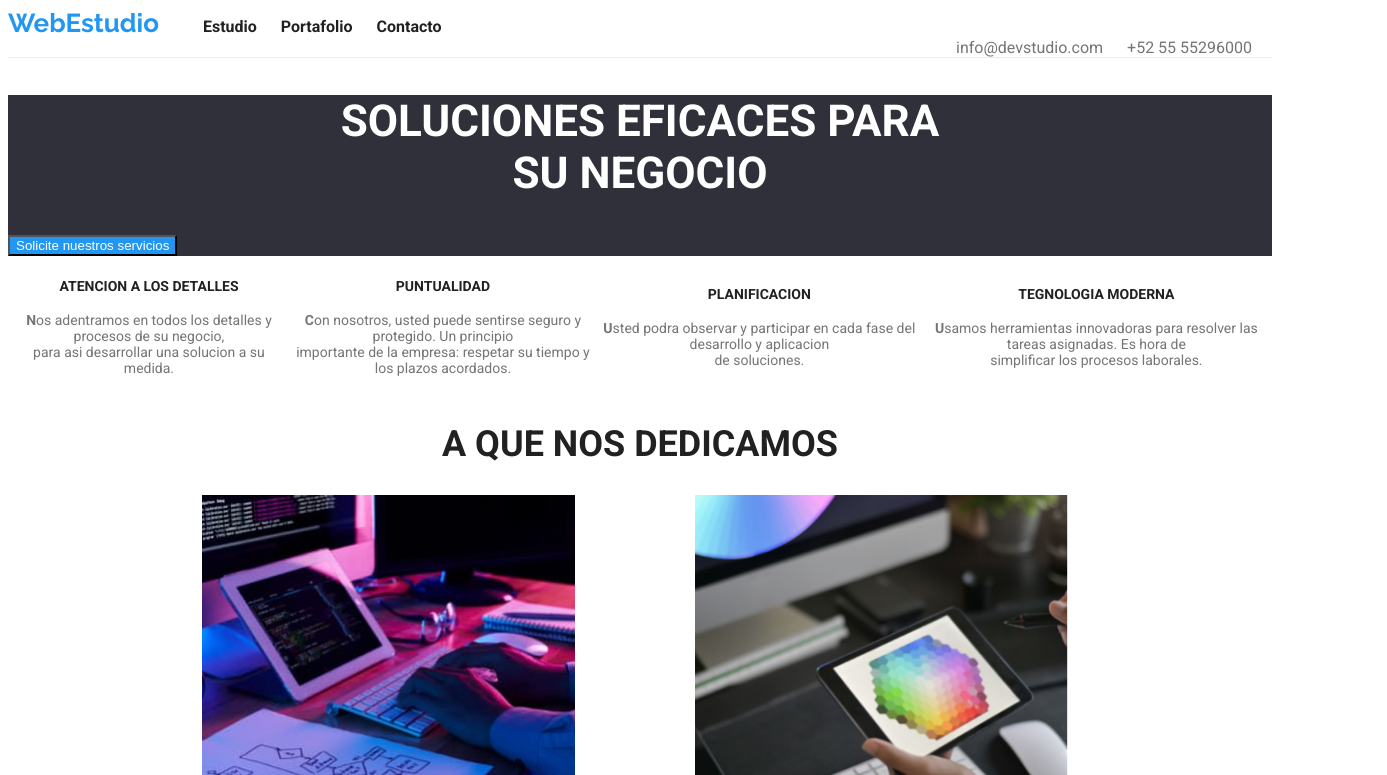
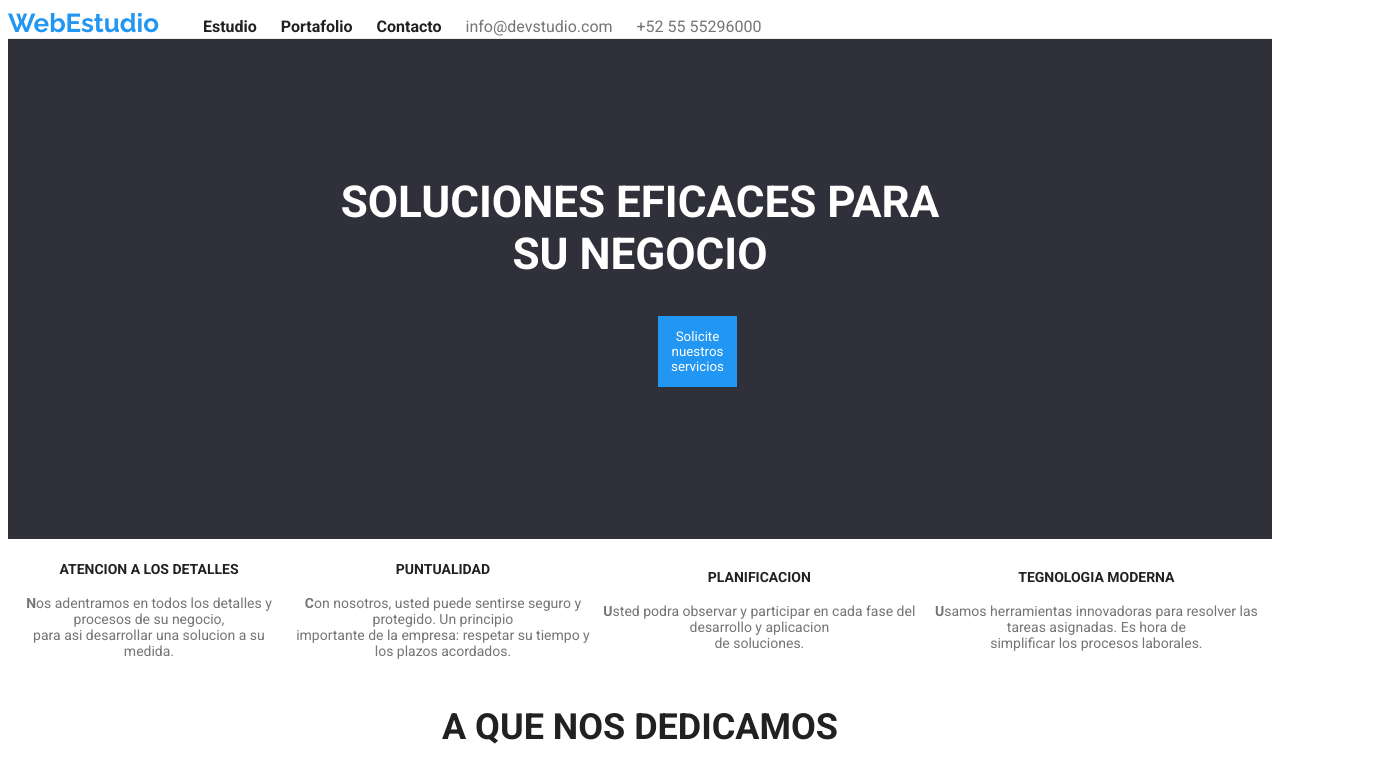
Before and after one commit to Jhon0426/goit-markup-hw-02, a plain HTML site: page index.html in a window 1280 px wide. Shown: the top 775 px of the page, 1387 px wide, since content can reach past the window. Drawn offline with Linux system fonts and the light colour scheme.

Commit message:
centrar banner

```diff
--- a/css/style.css
+++ b/css/style.css
@@ -42,10 +42,12 @@ header .logo {
 header .menu {
     text-align: left;
     font-weight: bolder;
+    display: inline;
 }
 
 header .contacto {
     text-align: right;
+    display: inline;
 }
 /*headers ends*/
 
@@ -54,9 +56,12 @@ header .contacto {
 /*banner start*/
 #banner {
     background-color: #2F303A;
+    width: 100%;
+    height: 400px;
+    padding-top: 100px;
 }
 
-#banner h1 {
+#banner .titulo {
     font-family: roboto;
     font-size: 44px;
     color: #fff;
@@ -64,9 +69,16 @@ header .contacto {
 }
 
 #banner .button {
+    font-family: roboto;
     background-color: #2196F3;
     color: #fff;
     cursor: pointer;
+    margin-left: 650px;
+    margin-right: 650px;
+    text-align: center;
+    padding: 13px;
+    justify-content: center;
+    border: none;
 }
 /*banner ends*/
 
--- a/index.html
+++ b/index.html
@@ -24,7 +24,7 @@
     </header>
     <main>
         <section id="banner">
-            <h1>SOLUCIONES EFICACES PARA<br> SU NEGOCIO</h1>
+            <h1 class="titulo">SOLUCIONES EFICACES PARA<br> SU NEGOCIO</h1>
             <button class="button">Solicite nuestros servicios</button>
         </section>
         <section id="cualidades">
```
